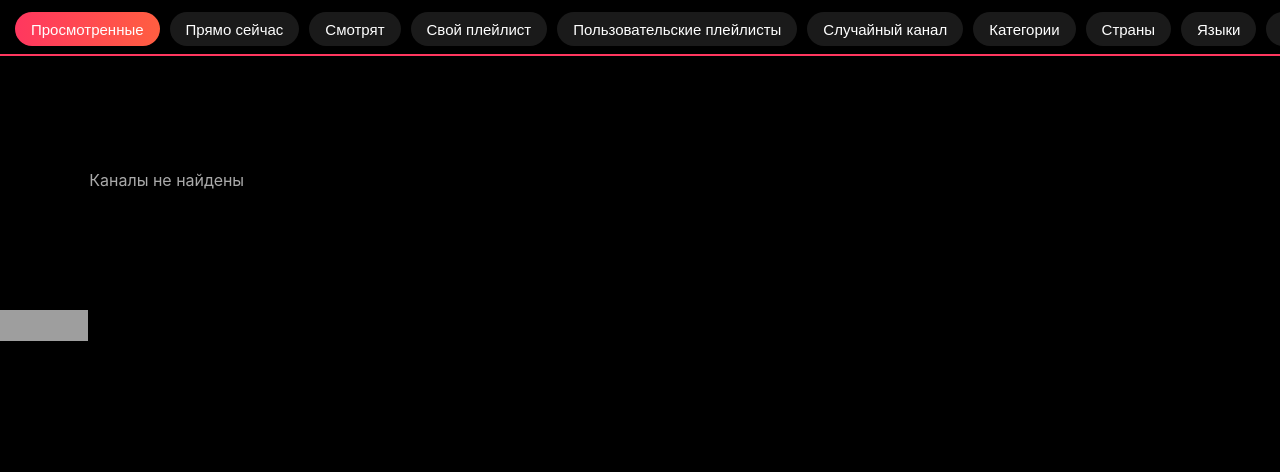
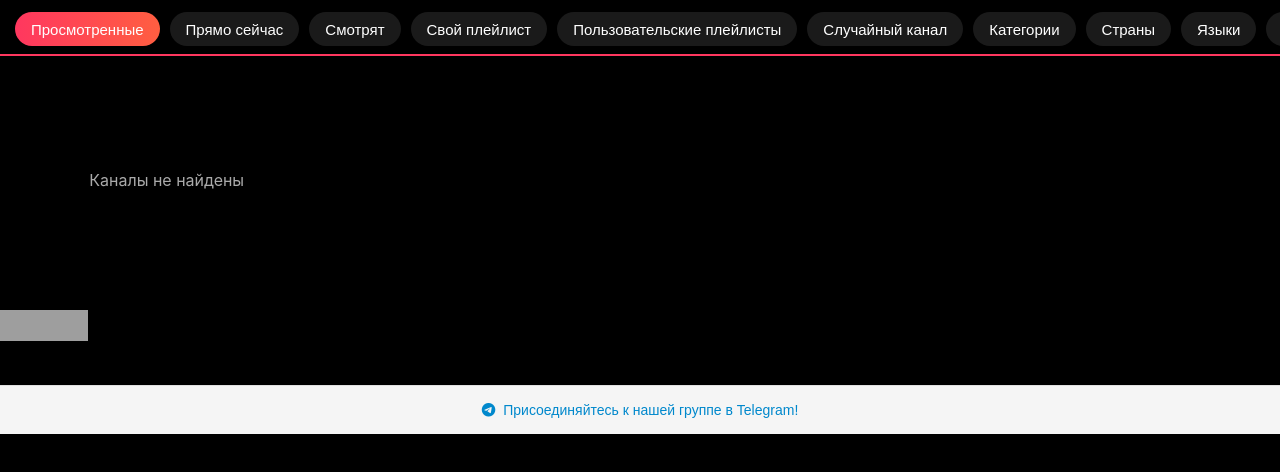
Before and after one commit to GreenMan2022/worldtv, a plain HTML site: page index.html in a window 1280 px wide. Drawn offline with nearby package versions, Linux system fonts and the light colour scheme; no server answers; grey boxes are pictures that could not be loaded.

Commit message:
Update index.html

```diff
--- a/index.html
+++ b/index.html
@@ -19,19 +19,19 @@
     <meta name="geo.position" content="0;0">
     <meta name="ICBM" content="0, 0">
 
-    <!-- Open Graph / Social (для шеринга и понимания ботами) -->
+    <!-- Open Graph / Social -->
     <meta property="og:title" content="World TV — Free Global Live TV Streaming">
     <meta property="og:description" content="Watch live TV channels from any country: sports, news, movies, entertainment — in HD and totally free.">
     <meta property="og:type" content="website">
     <meta property="og:url" content="https://worldtv.onrender.com/">
-    <meta property="og:image" content="https://worldtv.onrender.com/logo.jpg"> <!-- Загрузи лого и замени URL -->
+    <meta property="og:image" content="https://worldtv.onrender.com/logo.jpg">
     <meta property="og:locale" content="en_US">
 
     <!-- Favicon -->
     <link rel="icon" href="/favicon.ico" type="image/x-icon">
 
     <!-- Styles -->
-    <link rel="stylesheet" href="/style.css?v=1.0.1"> <!-- изменил версию для сброса кеша -->
+    <link rel="stylesheet" href="/style.css?v=1.0.1">
     <link rel="stylesheet" href="https://cdnjs.cloudflare.com/ajax/libs/font-awesome/6.4.0/css/all.min.css">
 </head>
 <body>
@@ -50,6 +50,7 @@
             <p><strong>Note:</strong> JavaScript is required to play streams. Enable JS for full experience.</p>
         </div>
     </noscript>
+
     <!-- Загрузочный экран -->
     <div class="loader" id="initialLoader">
         <div class="loader-content">
@@ -87,14 +88,13 @@
 
     <!-- Основной скрипт -->
     <script src="/script.js?v=1.0.0"></script>
-</body>
+
     <!-- Yandex.Metrika informer -->
     <a href="https://metrika.yandex.ru/stat/?id=104248573&amp;from=informer" target="_blank" rel="nofollow">
         <img src="https://metrika-informer.com/informer/104248573/3_1_FFFFFFFF_EFEFEFFF_0_pageviews"
              style="width:88px; height:31px; border:0;"
              alt="Яндекс.Метрика"
-         title="Яндекс.Метрика: данные за сегодня (просмотры, визиты и уникальные посетители)"
-        />
+             title="Яндекс.Метрика: данные за сегодня (просмотры, визиты и уникальные посетители)" />
     </a>
     <!-- /Yandex.Metrika informer -->
 
@@ -109,6 +109,45 @@
 
         ym(104248573, 'init', {ssr:true, webvisor:true, clickmap:true, ecommerce:"dataLayer", accurateTrackBounce:true, trackLinks:true});
     </script>
-<noscript><div><img src="https://mc.yandex.ru/watch/104248573" style="position:absolute; left:-9999px;" alt="" /></div></noscript>
+    <noscript>
+        <div>
+            <img src="https://mc.yandex.ru/watch/104248573" style="position:absolute; left:-9999px;" alt="" />
+        </div>
+    </noscript>
     <!-- /Yandex.Metrika counter -->
+
+    <!-- Telegram Footer -->
+    <footer class="telegram-footer">
+        <a href="https://t.me/worldtvandroidclient" target="_blank" rel="noopener">
+            <i class="fab fa-telegram"></i>
+            Присоединяйтесь к нашей группе в Telegram!
+        </a>
+    </footer>
+
+    <style>
+        .telegram-footer {
+            margin-top: 40px;
+            padding: 16px;
+            background-color: #f5f5f5;
+            text-align: center;
+            font-family: Arial, sans-serif;
+            font-size: 14px;
+            color: #333;
+            border-top: 1px solid #e0e0e0;
+        }
+
+        .telegram-footer a {
+            color: #0088cc;
+            text-decoration: none;
+            display: flex;
+            align-items: center;
+            justify-content: center;
+            gap: 8px;
+        }
+
+        .telegram-footer a:hover {
+            color: #00bfff;
+        }
+    </style>
+</body>
 </html>
```
Lines whose indentation alone changed are shown as unchanged.
